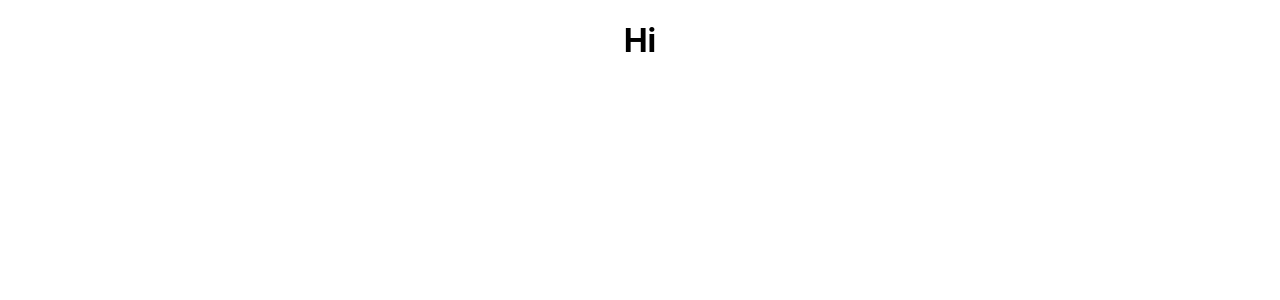
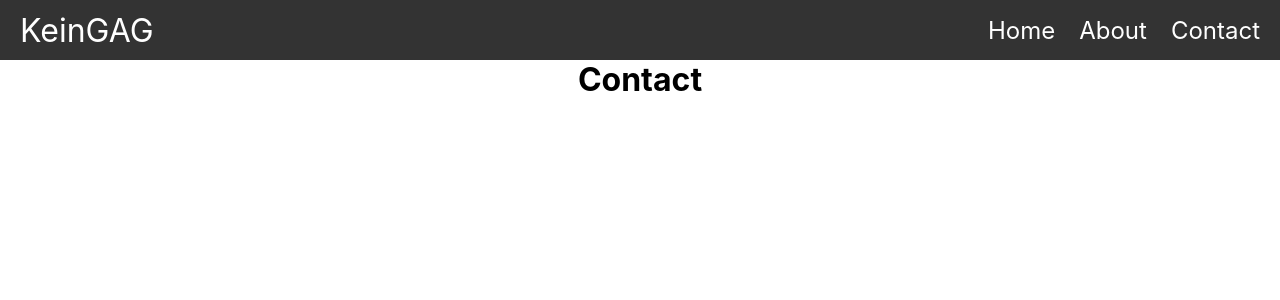
Before and after one commit to Youssef-Ali-Mokhtar/kein-gag, a React (Create React App) app: page /contact in a window 1280 px wide. Shown: the top 300 px of the page. Built offline with nearby package versions, Linux system fonts and the light colour scheme.

Commit message:
added routing and navbar

```diff
--- a/package.json
+++ b/package.json
@@ -8,6 +8,7 @@
     "@testing-library/user-event": "^13.5.0",
     "react": "^18.2.0",
     "react-dom": "^18.2.0",
+    "react-router-dom": "^6.22.0",
     "react-scripts": "5.0.1",
     "web-vitals": "^2.1.4"
   },
--- a/src/App.css
+++ b/src/App.css
@@ -2,37 +2,7 @@
   text-align: center;
 }
 
-.App-logo {
-  height: 40vmin;
-  pointer-events: none;
+*{
+  padding: 0px;
+  margin: 0px;
 }
-
-@media (prefers-reduced-motion: no-preference) {
-  .App-logo {
-    animation: App-logo-spin infinite 20s linear;
-  }
-}
-
-.App-header {
-  background-color: #282c34;
-  min-height: 100vh;
-  display: flex;
-  flex-direction: column;
-  align-items: center;
-  justify-content: center;
-  font-size: calc(10px + 2vmin);
-  color: white;
-}
-
-.App-link {
-  color: #61dafb;
-}
-
-@keyframes App-logo-spin {
-  from {
-    transform: rotate(0deg);
-  }
-  to {
-    transform: rotate(360deg);
-  }
-}
--- a/src/App.js
+++ b/src/App.js
@@ -1,9 +1,19 @@
 import './App.css';
+import Navbar from './layouts/Navbar';
+import { Route, Routes } from 'react-router-dom';
+import Home from './pages/Home';
+import About from './pages/About';
+import Contact from './pages/Contact';
 
 function App() {
   return (
     <div className="App">
-      <h1>Hi</h1>
+      <Navbar/>
+      <Routes>
+        <Route path="/" element={<Home/>}/>
+        <Route path="/about" element={<About/>}/>
+        <Route path="/contact" element={<Contact/>}/>
+      </Routes>
     </div>
   );
 }
--- a/src/index.js
+++ b/src/index.js
@@ -2,8 +2,11 @@ import React from 'react';
 import ReactDOM from 'react-dom/client';
 import './index.css';
 import App from './App';
+import { BrowserRouter } from 'react-router-dom';
 
 const root = ReactDOM.createRoot(document.getElementById('root'));
 root.render(
-    <App />
+    <BrowserRouter>
+        <App />
+    </BrowserRouter>
 );
--- /dev/null
+++ b/src/layouts/Navbar.jsx
@@ -0,0 +1,15 @@
+import { Link } from "react-router-dom";
+import Classes from './Navbar.module.css';
+
+const Navbar = () => {
+    return ( <nav className={Classes['navbar']}>
+        <p className={Classes['title']}><Link to="/">KeinGAG</Link></p>
+        <ul>
+            <li><Link to="/">Home</Link></li>
+            <li><Link to="/about">About</Link></li>
+            <li><Link to="/contact">Contact</Link></li>
+        </ul>
+    </nav> );
+}
+
+export default Navbar;
--- /dev/null
+++ b/src/layouts/Navbar.module.css
@@ -0,0 +1,67 @@
+*{
+    box-sizing: border-box;
+}
+
+.navbar {
+    height: 60px;
+    width:100%;
+    background-color: #333;
+    color:white;
+    display: flex;
+    justify-content: space-between;
+    align-items: stretch;
+    gap: 2rem;
+    padding: 0 1rem;
+    position: fixed;
+    top: 0;
+    left: 0;
+  }
+
+  .title {
+    font-size: 2rem;
+  }
+
+  .navbar ul {
+    list-style-type: none;
+    margin: 0;
+    padding: 0;
+    display: flex;
+    gap:1rem;
+  }
+
+  .navbar a {
+    color: #fff;
+    text-decoration: none;
+    height: 100%;
+    display: flex;
+    align-items: center;
+    padding: .25rem;
+
+  }
+
+  .navbar li {
+    font-size: 1.5rem;
+  }
+
+  .navbar li a:hover {
+    color: #dbcfcf;
+    background-color: green;
+  }
+
+
+  @media screen and (max-width: 600px) {
+    .title {
+      display:none;
+    }
+
+    .navbar {
+        justify-content: center;
+      }
+  }
+
+  @media screen and (max-width: 320px) {
+    .navbar li {
+        font-size: 1rem;
+      }
+
+  }
--- /dev/null
+++ b/src/pages/About.jsx
@@ -0,0 +1,9 @@
+import pageClasses from './Page.module.css';
+
+const About = () => {
+    return ( <div className={pageClasses['page']}>
+        <h1>About</h1>
+    </div> );
+}
+
+export default About;
--- /dev/null
+++ b/src/pages/Contact.jsx
@@ -0,0 +1,9 @@
+import pageClasses from './Page.module.css';
+
+const Contact = () => {
+    return ( <div className={pageClasses['page']}>
+        <h1>Contact</h1>
+    </div> );
+}
+
+export default Contact;
--- /dev/null
+++ b/src/pages/Home.jsx
@@ -0,0 +1,9 @@
+import pageClasses from './Page.module.css';
+
+const Home = () => {
+    return ( <div className={pageClasses['page']}>
+        <h1>Home</h1>
+    </div> );
+}
+
+export default Home;
--- /dev/null
+++ b/src/pages/Page.module.css
@@ -0,0 +1,5 @@
+.page {
+    width: 100%;
+    min-height: 100vh;
+    padding-top: 60px;
+}
```
Also changed, not shown: 1 other file (tests, documents, lock files or other folders).
